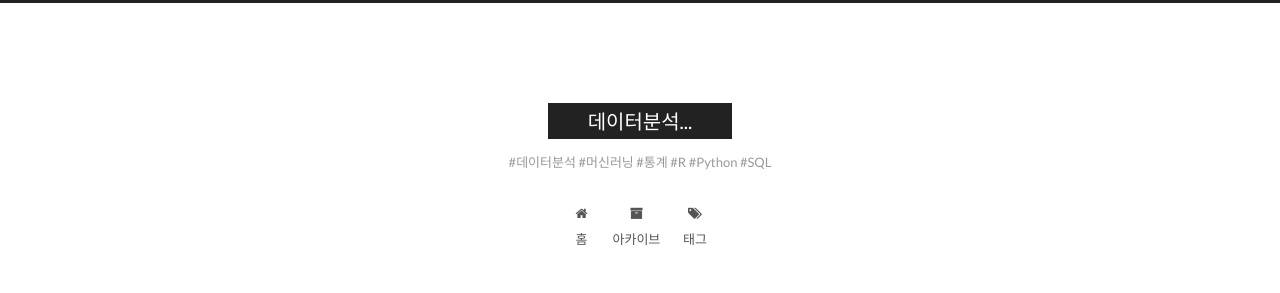
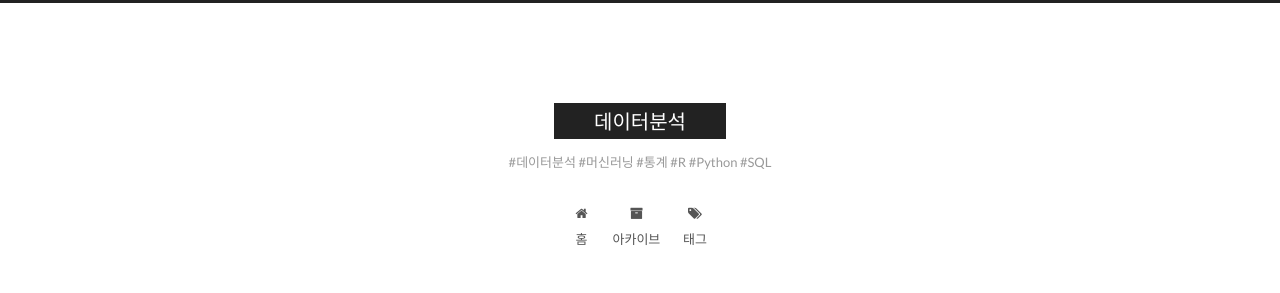
Before and after one commit to pizza12333/blog, a Jekyll site: the page built from _posts/2015-09-19-emoji-test.md, in a window 1280 px wide. Shown: the part 100-393 px from the top of the page. Built offline with Jekyll 4.4.1, drawn with Linux system fonts in a browser that asks for light colours.

```diff
--- a/_config.yml
+++ b/_config.yml
@@ -4,7 +4,7 @@
 # ---------------------------------------------------------------
 
 # Site
-title: "데이터분석..."
+title: "데이터분석"
 subtitle: "#데이터분석 #머신러닝 #통계 #R #Python #SQL"
 description:
 author: ".... ...."
```
